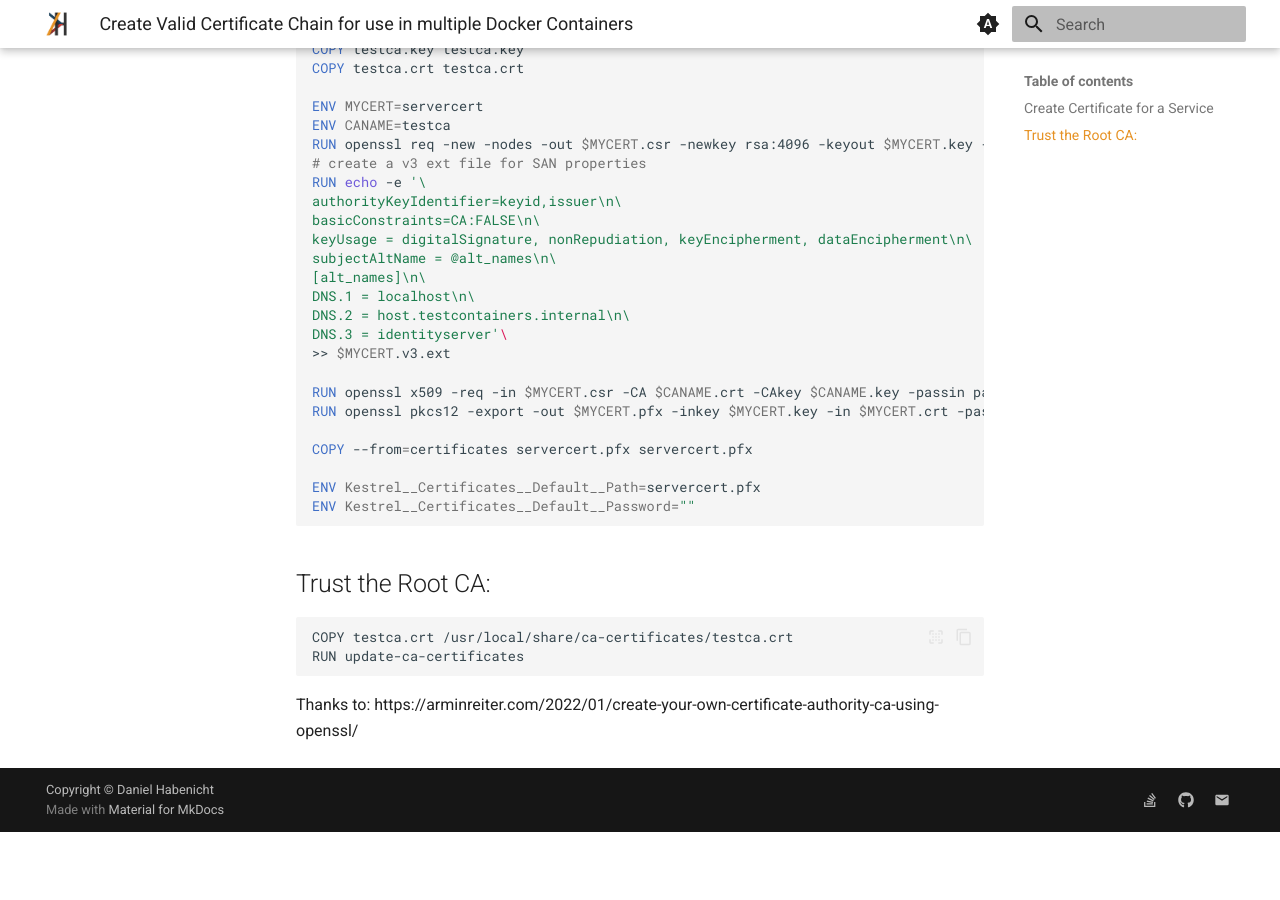
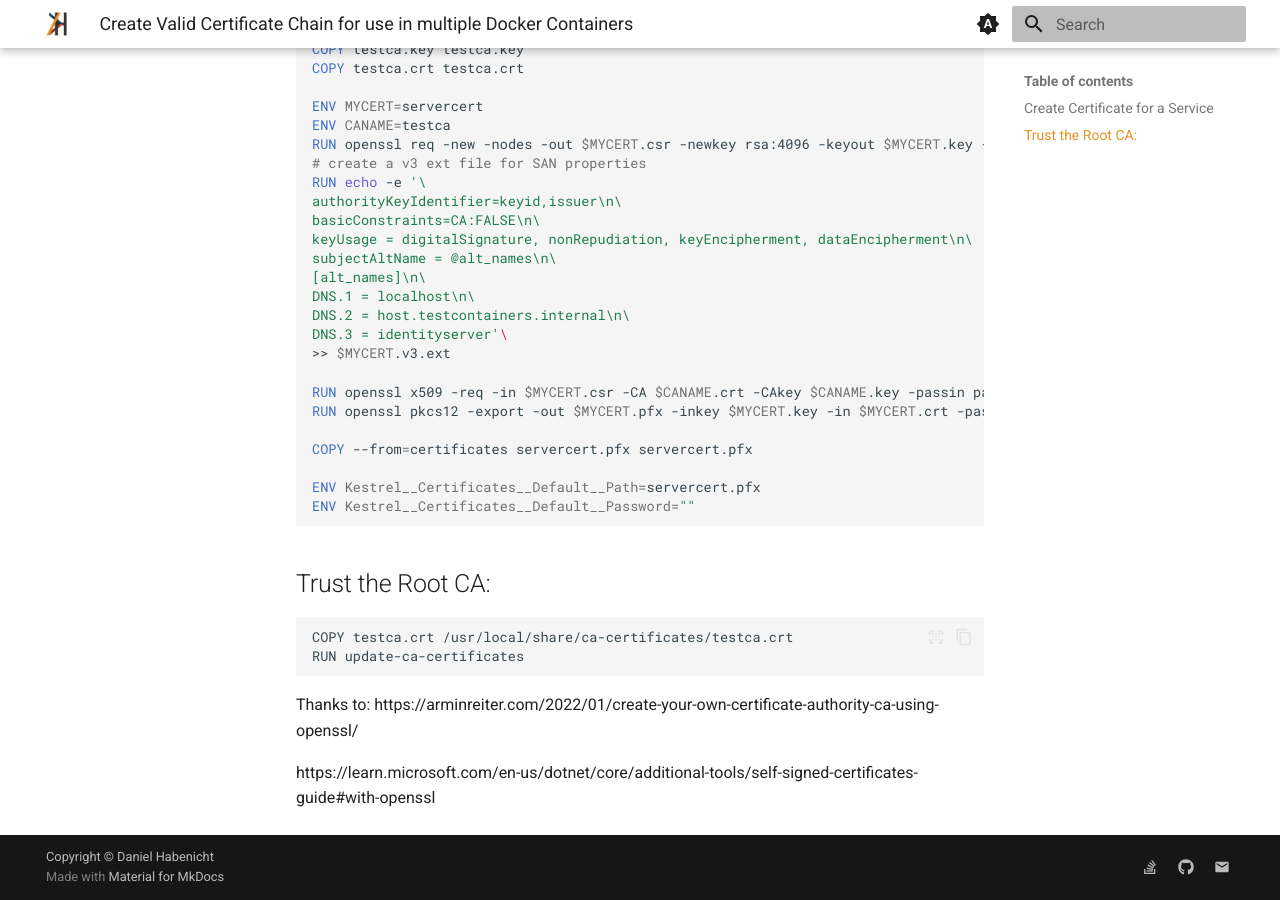
Before and after one commit to DanielHabenicht/danielhabenicht.github.io, an MkDocs documentation site: the page built from docs/development/create_ssl_certificates.md, in a window 1280 px wide and 900 px high, scrolled down 523 px. Built offline with MkDocs 1.6.1 and Material for MkDocs 9.7.7, drawn with Linux system fonts in a browser that asks for light colours; plug-ins that fetch from the network failed and are left out; before the commit the page ends 1355 px from its top, so only the background shows below that; some of the changed lines change nothing that is shown.

Commit message:
Update create_ssl_certificates.md

```diff
--- a/docs/development/create_ssl_certificates.md
+++ b/docs/development/create_ssl_certificates.md
@@ -53,3 +53,5 @@ RUN update-ca-certificates
 
 
 Thanks to: https://arminreiter.com/2022/01/create-your-own-certificate-authority-ca-using-openssl/
+
+https://learn.microsoft.com/en-us/dotnet/core/additional-tools/self-signed-certificates-guide#with-openssl
```
